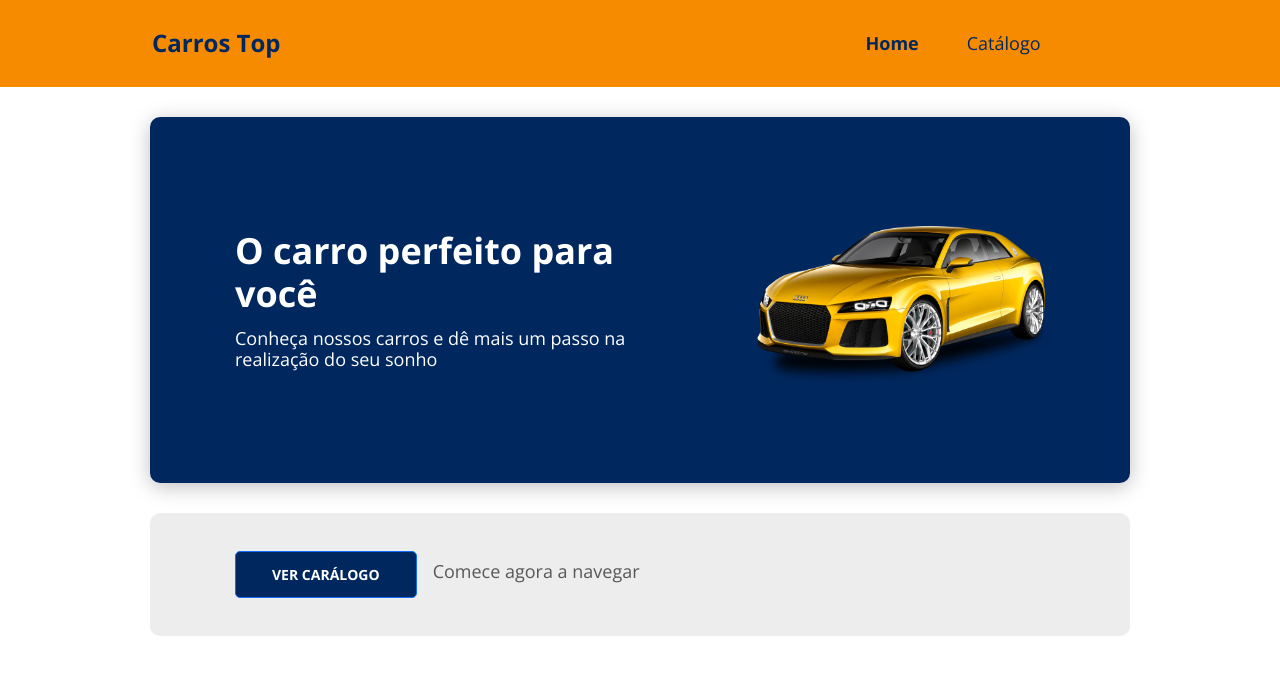
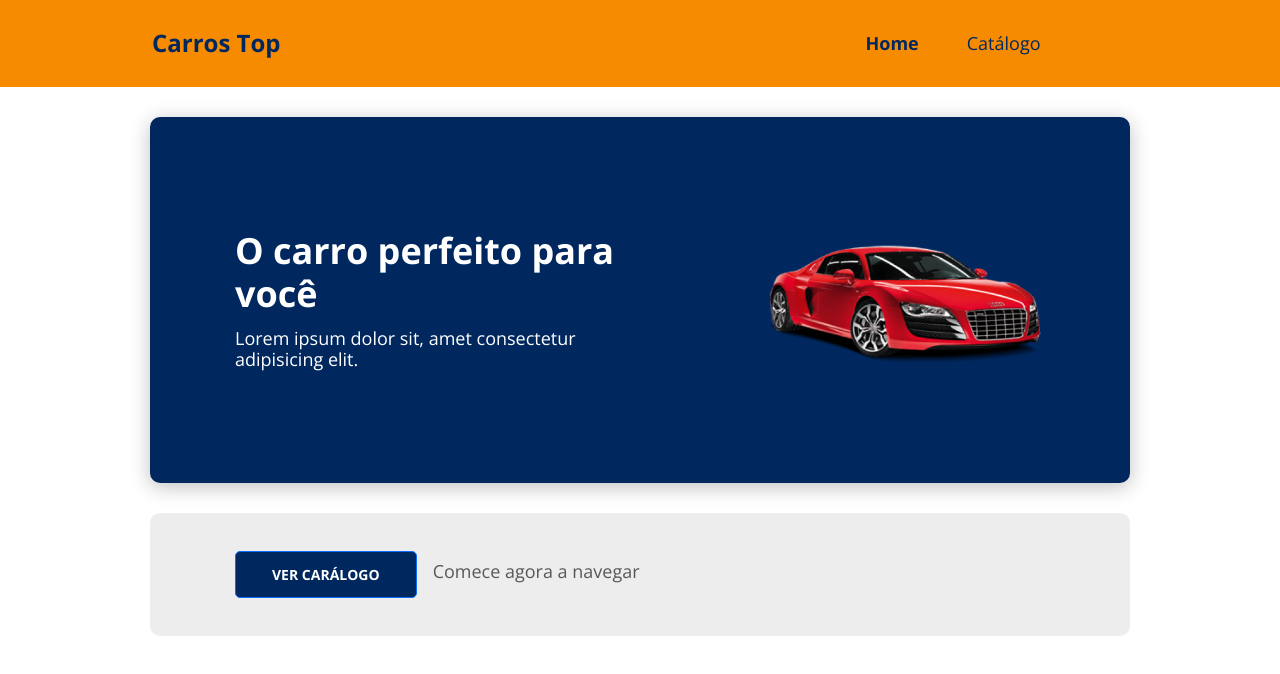
Before and after one commit to alexsandro-cristiano/desafio-layout, a React (Create React App) app: page /products in a window 1280 px wide. Shown: the top 674 px of the page. Built offline with nearby package versions, Linux system fonts and the light colour scheme.

Commit message:
adiciona arquivo com sistema de rotas da pagina e adiciona esbolço da pagina de produtos

```diff
--- a/src/App.tsx
+++ b/src/App.tsx
@@ -1,14 +1,12 @@
 import React from "react";
 import "./assets/styles/custom.scss";
 import "./assets/styles/global.css";
-import { Navbar } from "./components/Navbar";
-import { Home } from "./pages/Home";
+import { Routes } from "./Routes";
 
 function App() {
   return (
     <>
-      <Navbar />
-      <Home />
+      <Routes/>
     </>
   );
 }
--- /dev/null
+++ b/src/Routes.tsx
@@ -0,0 +1,16 @@
+import { BrowserRouter, Route, Switch } from "react-router-dom";
+import { Navbar } from "./components/Navbar";
+import { Catalogo } from "./pages/Catalogo";
+import { Home } from "./pages/Home";
+
+export function Routes() {
+  return (
+    <BrowserRouter>
+      <Navbar/>
+      <Switch>
+        <Route path="/" exact component={Home} />
+        <Route path="/products" exact component={Catalogo} />
+      </Switch>
+    </BrowserRouter>
+  );
+}
--- /dev/null
+++ b/src/pages/Catalogo/index.tsx
@@ -0,0 +1,23 @@
+import './style.css'
+import CarCardImg from "../../assets/images/car-card.png";
+import { Button } from "../../components/Button";
+import "./style.css";
+export function Catalogo() {
+  return (
+    <div className="cardContainer">
+      <div className=" baseCard cardTop">
+        <img src={CarCardImg} alt="Carro Amarelo" />
+        <div className="cardContent">
+          <h3>O carro perfeito para você</h3>
+          <p>
+            Lorem ipsum dolor sit, amet consectetur adipisicing elit.
+          </p>
+        </div>
+      </div>
+      <div className=" baseCard cardBottom">
+        <Button />
+        <p>Comece agora a navegar</p>
+      </div>
+    </div>
+  );
+}
```
Also changed, not shown: src/pages/Catalogo/style.css (added).
